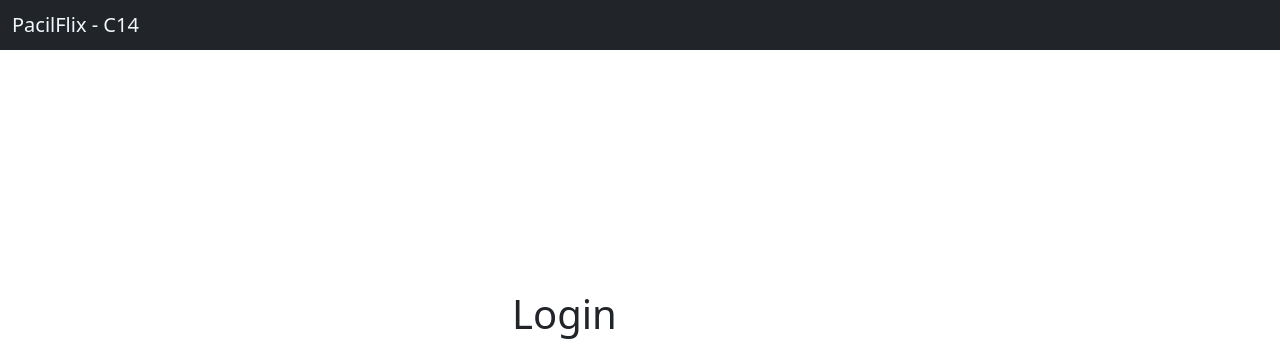
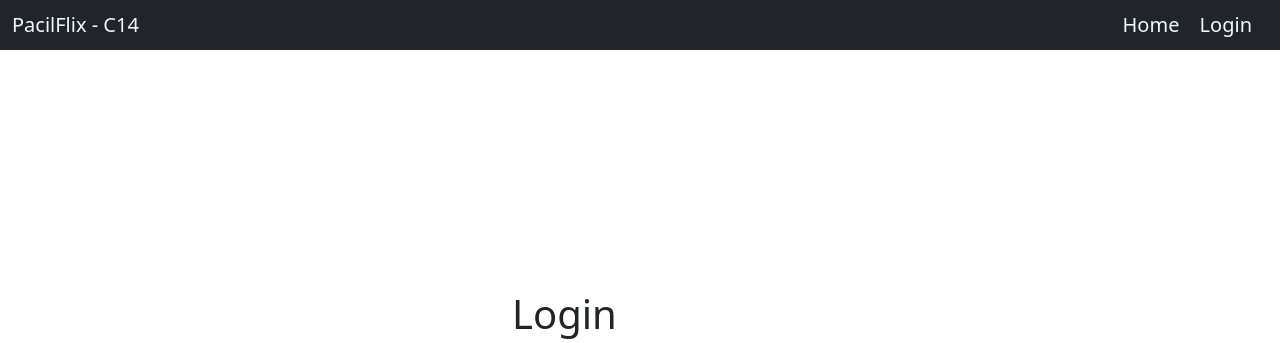
Before and after one commit to budf93/tugas-kelompok-basdat-c14, a Django app: page /login/ in a window 1280 px wide. Shown: the top 343 px of the page. Run offline with Django 5.2, Linux system fonts and the light colour scheme.

Commit message:
Added extra stuff for login navbar

```diff
--- a/templates/base.html
+++ b/templates/base.html
@@ -21,6 +21,10 @@
         <nav class="navbar navbar-light bg-dark">
             <div class="container-fluid">
               <span class="navbar-brand mb-0 h1" style="color: aliceblue;">PacilFlix - C14</span>
+              <div>
+              <a class="navbar-brand" style="color: aliceblue;" href="{% url 'main:show_home' %}">Home</a>
+              <a class="navbar-brand" style="color: aliceblue;" href="{% url 'main:show_login' %}">Login</a>
+              </div>
             </div>
           </nav>
         {% block content %}
```
